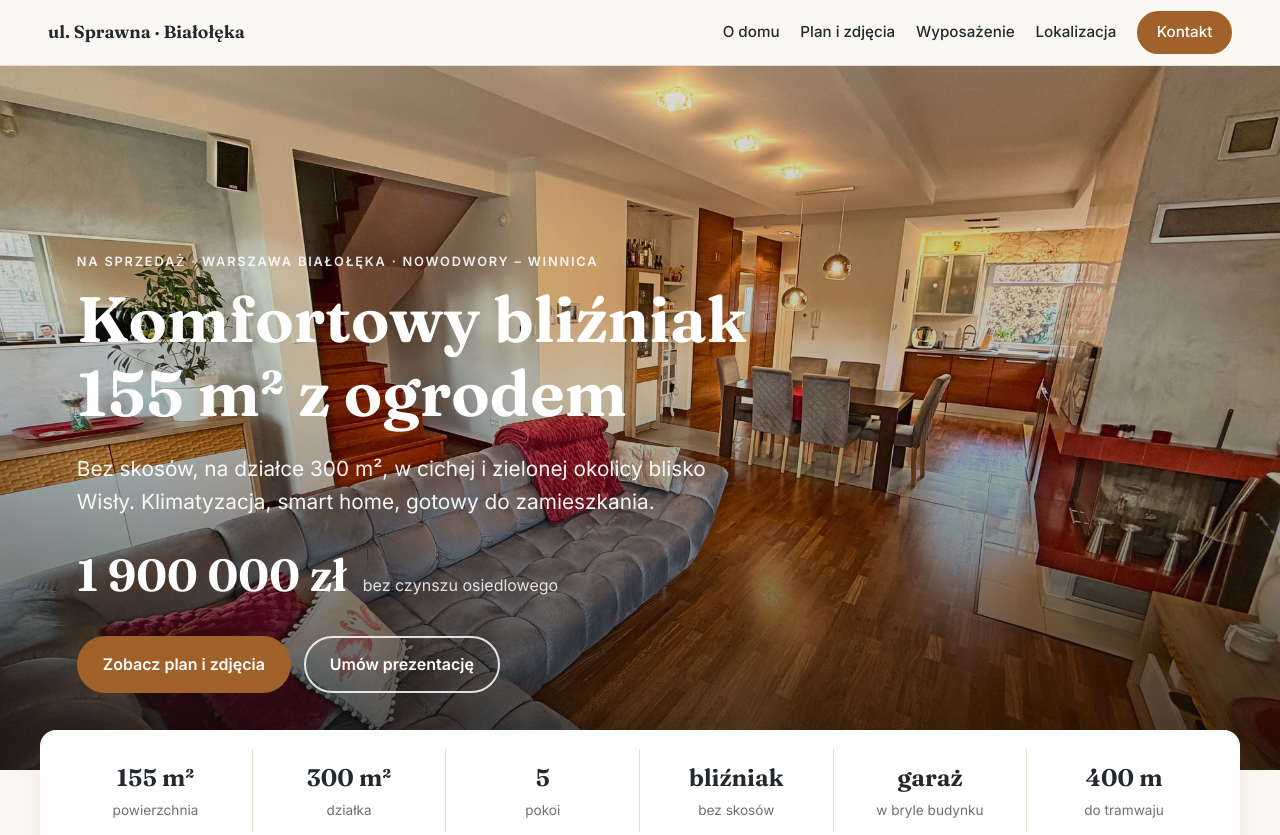
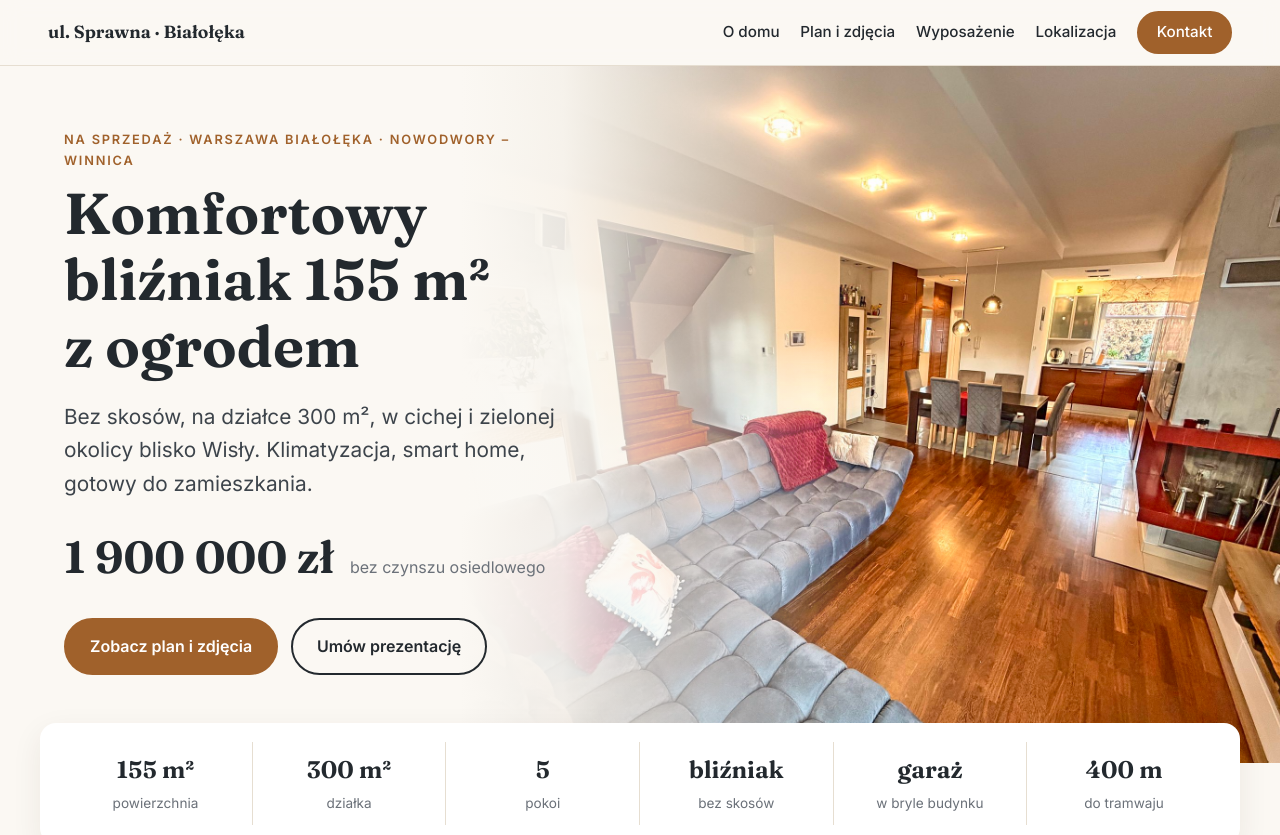
Before and after one commit to piotrkomosinski/sprzedazsprawna, a plain HTML site: page index.html in a window 1280 px wide. Shown: the top 835 px of the page. Drawn offline with nearby package versions, Linux system fonts and the light colour scheme.

Commit message:
Czytelniejszy hero: ciemny tekst na jasnym tle z przejściem w zdjęcie
Co-authored-by: Copilot <223556219+Copilot@users.noreply.github.com>

```diff
--- a/style.css
+++ b/style.css
@@ -39,11 +39,17 @@ p { margin: 0 0 1em; }
 .btn-ghost:hover { background: rgba(255, 255, 255, .15); border-color: #fff; }
 .btn-big { font-size: 1.15rem; padding: 1rem 2rem; }
 
-.hero { position: relative; min-height: min(88vh, 820px); display: flex; align-items: flex-end; color: #fff; overflow: hidden; }
-.hero-img { position: absolute; inset: 0; width: 100%; height: 100%; object-fit: cover; }
-.hero-overlay { position: absolute; inset: 0; background: linear-gradient(180deg, rgba(20, 14, 8, .15) 0%, rgba(20, 14, 8, .25) 45%, rgba(20, 14, 8, .78) 100%); }
-.hero-content { position: relative; padding: clamp(2rem, 6vw, 5rem) clamp(1rem, 6vw, 5rem); max-width: 900px; }
-.hero h1 { font-size: clamp(2.2rem, 5.5vw, 4rem); margin-bottom: .35em; }
+.hero { position: relative; min-height: min(84vh, 780px); display: flex; align-items: center; color: var(--ink); background: var(--bg); overflow: hidden; }
+.hero-img { position: absolute; top: 0; right: 0; width: 66%; height: 100%; object-fit: cover; object-position: 60% center; }
+.hero-overlay { position: absolute; inset: 0; background: linear-gradient(90deg, var(--bg) 0%, var(--bg) 36%, rgba(251, 248, 243, .92) 44%, rgba(251, 248, 243, .55) 54%, rgba(251, 248, 243, 0) 68%); }
+.hero-content { position: relative; padding: clamp(2rem, 5vw, 4rem) clamp(1rem, 5vw, 4.5rem) clamp(4rem, 7vw, 5.5rem); max-width: 640px; }
+.hero .eyebrow { color: var(--accent); opacity: 1; }
+.hero .lead { color: #3d444b; opacity: 1; }
+.hero .price { color: var(--ink); }
+.hero .price-note { color: var(--muted); opacity: 1; }
+.hero .btn-ghost { color: var(--ink) !important; border-color: var(--ink); }
+.hero .btn-ghost:hover { background: var(--ink); color: #fff !important; border-color: var(--ink); }
+.hero h1 { font-size: clamp(2.2rem, 4.6vw, 3.6rem); margin-bottom: .35em; }
 .lead { font-size: clamp(1.05rem, 1.8vw, 1.3rem); max-width: 680px; opacity: .95; }
 .eyebrow { text-transform: uppercase; letter-spacing: .14em; font-size: .8rem; font-weight: 600; opacity: .9; margin-bottom: .8em; }
 .eyebrow.dark { color: var(--accent); opacity: 1; }
@@ -120,6 +126,10 @@ p { margin: 0 0 1em; }
 .lb-next { right: 1rem; top: 50%; transform: translateY(-50%); }
 
 @media (max-width: 1000px) {
+  .hero { flex-direction: column; align-items: stretch; min-height: 0; }
+  .hero-img { position: relative; width: 100%; height: 46vh; min-height: 260px; }
+  .hero-overlay { inset: auto 0 auto 0; top: calc(max(46vh, 260px) - 120px); height: 120px; background: linear-gradient(180deg, rgba(251, 248, 243, 0), var(--bg)); }
+  .hero-content { max-width: none; padding-top: 1rem; }
   .facts { grid-template-columns: repeat(3, 1fr); margin: -2rem 1rem 0; }
   .fact:nth-child(3) { border-right: 0; }
   .features { grid-template-columns: repeat(2, 1fr); }
```
